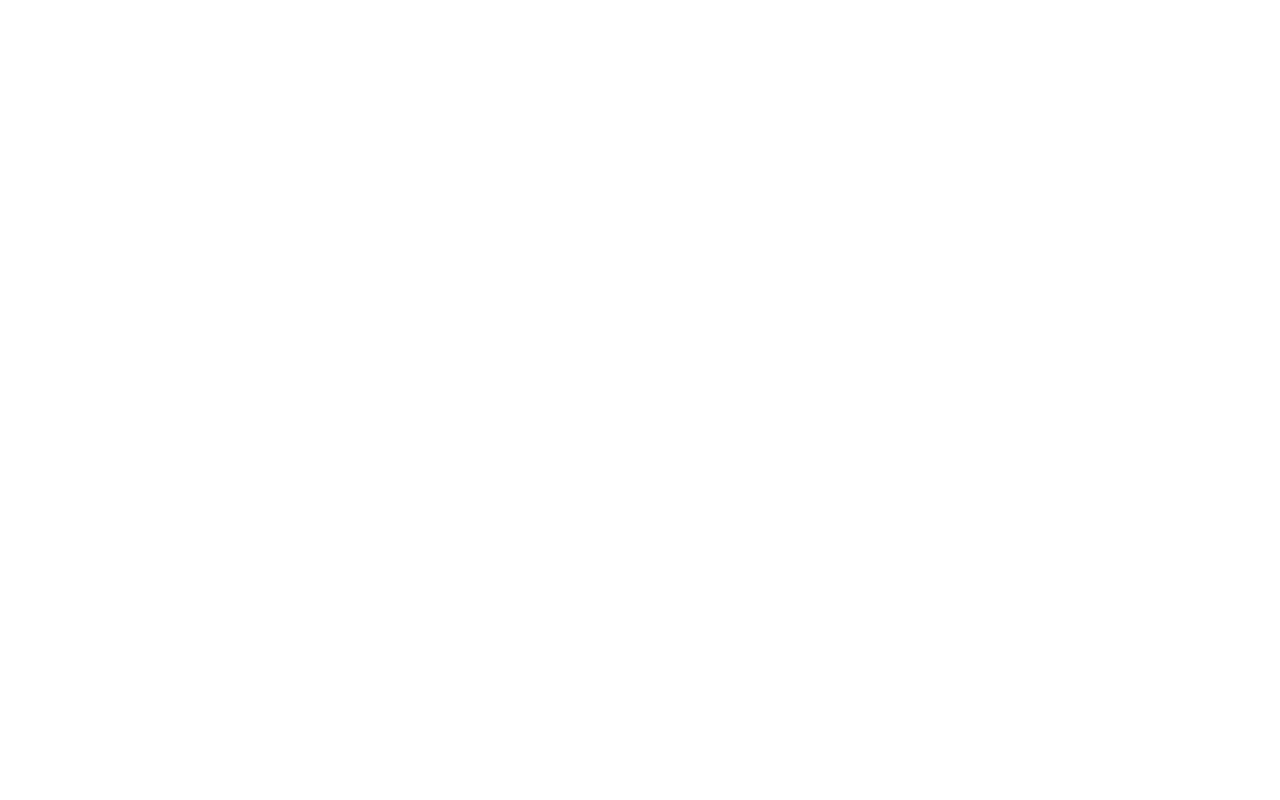
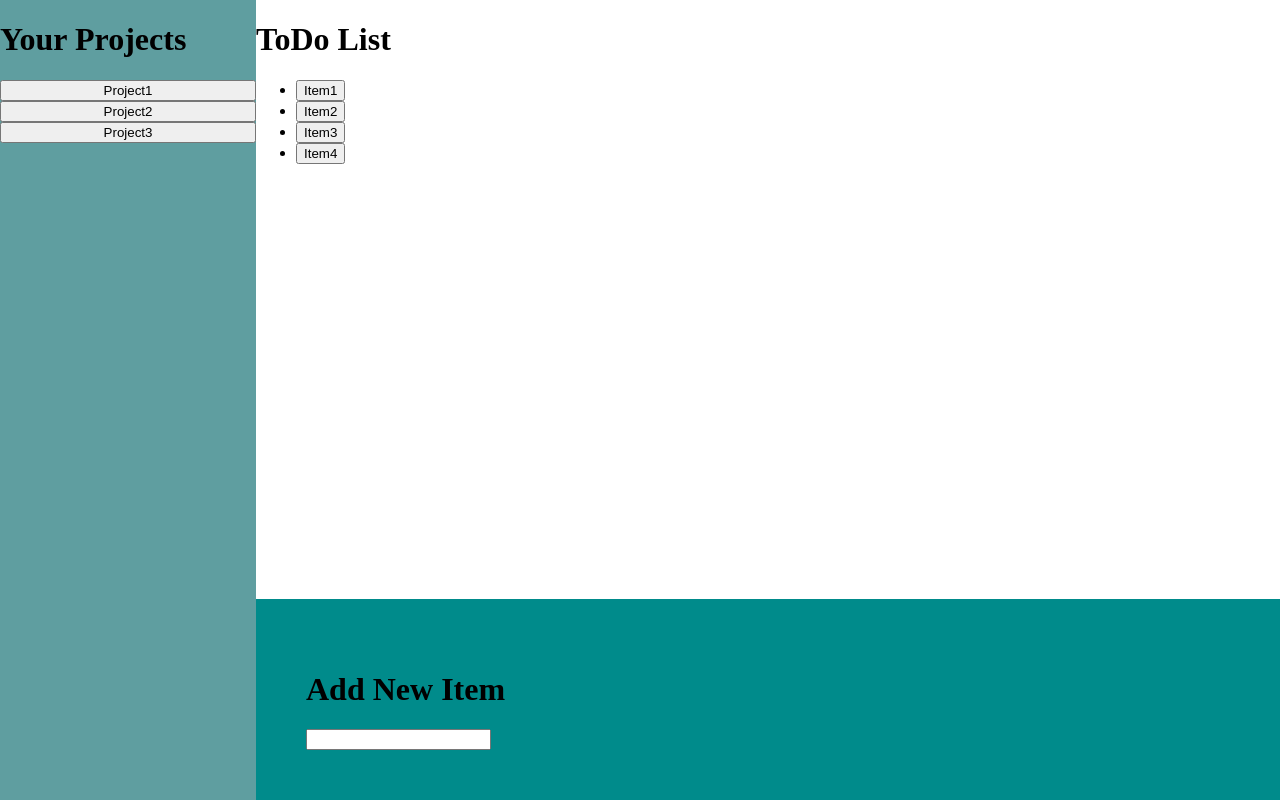
Before and after one commit to quaminh/odin-todo, a website built with webpack: page src/template.html in a window 1280 px wide. Built offline with nearby package versions, Linux system fonts and the light colour scheme.

Commit message:
Hardcode HTML framework

```diff
--- a/src/index.js
+++ b/src/index.js
@@ -1,3 +1,4 @@
+import "./styles.css"
 import TodoList from "./project";
 import TodoItem from "./todo-item";
 
--- a/src/project.js
+++ b/src/project.js
@@ -1,7 +1,9 @@
 export default class Project {
     #list = [];
 
-    constructor() {}
+    constructor(name) {
+        this.name = name;
+    }
 
     addItem(item) {
         this.#list.push(item);
--- /dev/null
+++ b/src/styles.css
@@ -0,0 +1,29 @@
+body {
+    margin: 0;
+}
+
+div#content {
+    display: grid;
+    grid-template-columns: 1fr 4fr;
+}
+
+.sidebar {
+    background-color: cadetblue;
+    display: flex;
+    flex-direction: column;
+    height: 100vh;
+}
+
+.main {
+    display: flex;
+    flex-direction: column;
+}
+
+.main-container {
+    flex: 1;
+}
+
+.main-footer {
+    background-color: darkcyan;
+    padding: 50px;
+}
--- a/src/template.html
+++ b/src/template.html
@@ -6,6 +6,30 @@
     <title>Odin Todo</title>
 </head>
 <body>
-
+    <div id="content">
+        <div class="sidebar">
+            <h1>Your Projects</h1>
+            <button>Project1</button>
+            <button>Project2</button>
+            <button>Project3</button>
+        </div>
+        <div class="main">
+            <div class="main-container">
+                <h1>ToDo List</h1>
+                <ul>
+                    <li><button>Item1</button></li>
+                    <li><button>Item2</button></li>
+                    <li><button>Item3</button></li>
+                    <li><button>Item4</button></li>
+                </ul>
+            </div>
+            <div class="main-footer">
+                <h1>Add New Item</h1>
+                <form>
+                    <input type="text">
+                </form>
+            </div>
+        </div>
+    </div>
 </body>
 </html>
--- a/webpack.config.js
+++ b/webpack.config.js
@@ -9,6 +9,10 @@ module.exports = {
     filename: "main.js",
     path: path.resolve(__dirname, "dist"),
     clean: true,
+  },
+  devtool: "eval-source-map",
+  devServer: {
+    watchFiles: ["./src/template.html"],
   },
   plugins: [
     new HtmlWebpackPlugin({
```
